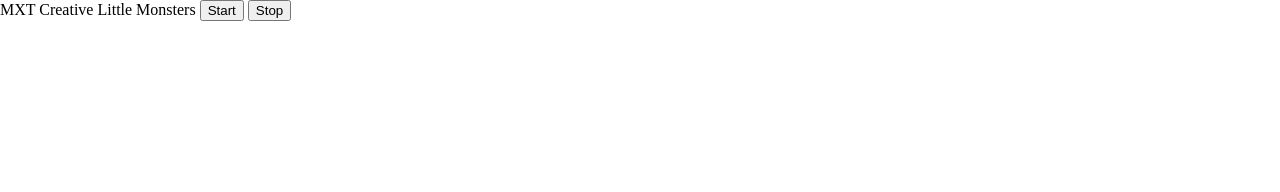
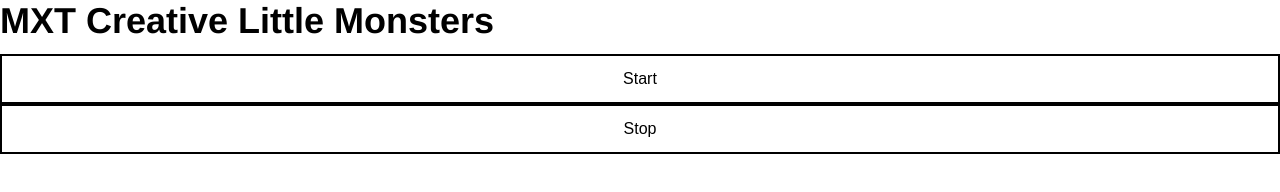
Before and after one commit to samueltdevine/mxt_clm_ar, a website built with Vite: page index.html in a window 1280 px wide. Built offline with nearby package versions, Linux system fonts and the light colour scheme; what mind-ar would draw is missing.

Commit message:
Update index.html

```diff
--- a/index.html
+++ b/index.html
@@ -6,7 +6,8 @@
 		  <style>
       body {
 	margin: 0;
-      }
+    font-family: helvetica;
+	  }
       #container {
 	width: 100vw;
 	height: 100vh;
@@ -19,12 +20,42 @@
 	left: 0;
 	z-index: 2;
       }
+	  .header-box{
+		  width: 100vw;
+		  height: 36px;
+	  }
+	  .header {
+		  font-size: 36px;
+		  font-weight: 700;
+	  }
+	  .flex{
+		  display: flex;
+		  flex-direction: column;
+	  }
+	  .button{
+		  border: 2px solid black;
+  background-color: white;
+  color: black;
+  padding: 14px 28px;
+  font-size: 16px;
+  cursor: pointer;
+	  }
+	  .button:hover{
+		  border-color: orange;
+		  color: orange;
+	  }
+
     </style>
 	</head>
 	<body>
-		MXT Creative Little Monsters
-      <button id="startButton">Start</button>
-      <button id="stopButton">Stop</button>
+		<div class="flex">
+		<div class="header-box">
+		<span class="header">MXT Creative Little Monsters</span>
+			</div>
+		 <br/>
+      <button class="button" id="startButton">Start</button>
+      <button class="button" id="stopButton">Stop</button>
+	  </div>
 	   <div id="container">
     </div>
 		<script type="module" src="/main.js"></script>
```
